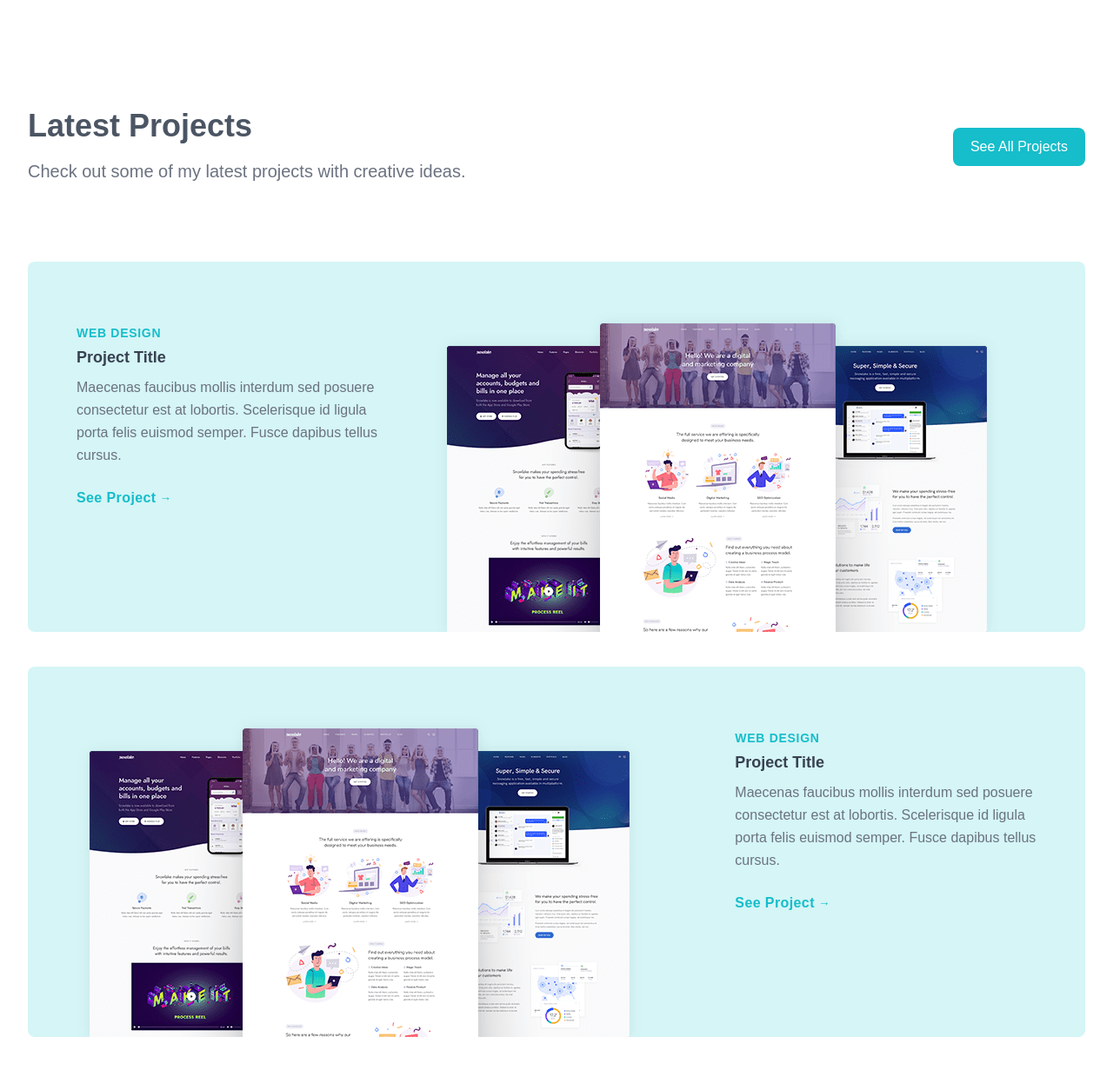
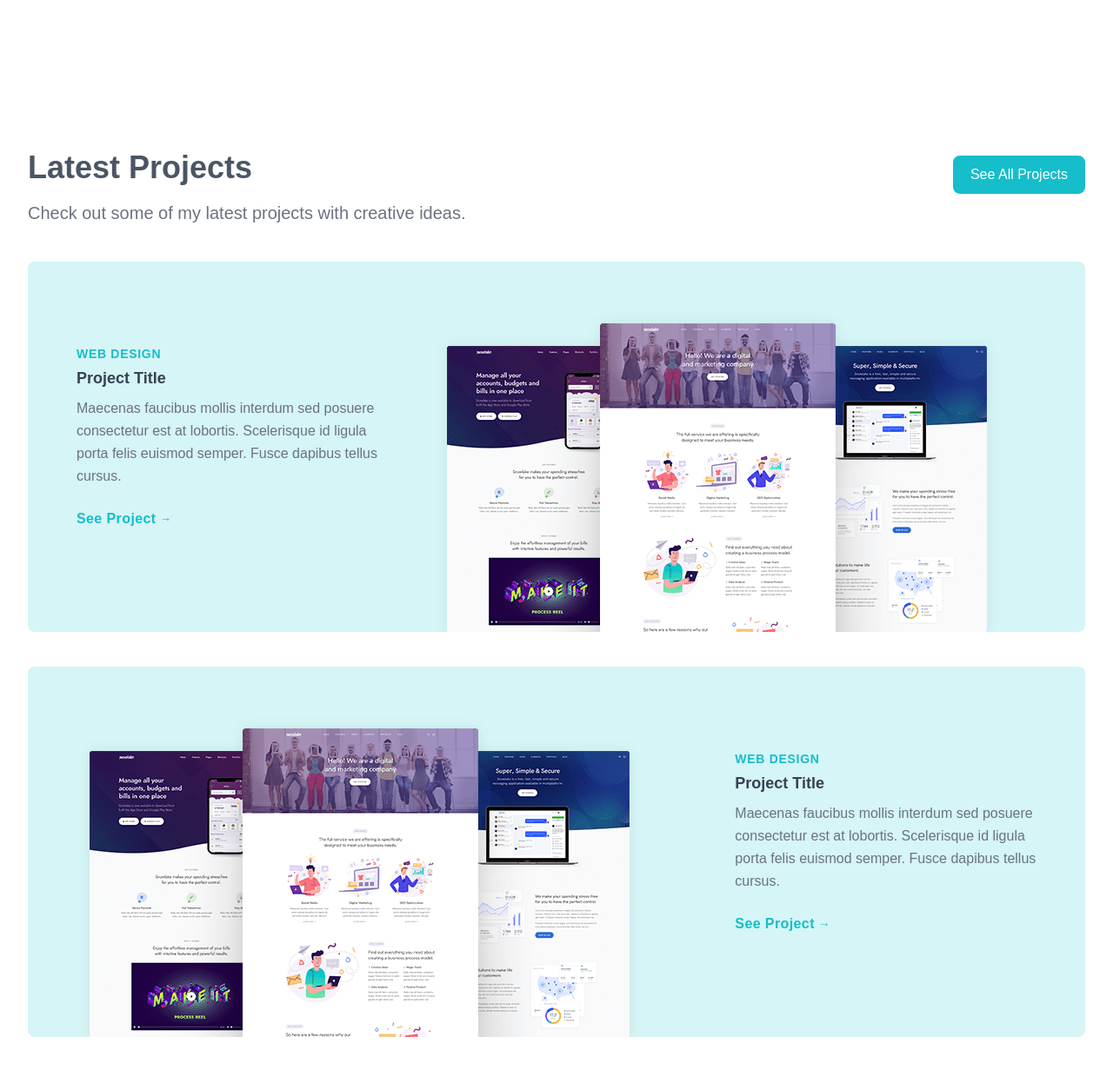
Before and after one commit to kmlrdzwn/tailwind-flowbite, a website: page index.html in a window 1280 px wide. Shown: the part 980-2211 px from the top of the page at 87% size. Drawn offline with Linux system fonts and the light colour scheme.

Commit message:
Minor spacing tweaks

```diff
--- a/index.html
+++ b/index.html
@@ -172,8 +172,8 @@
     <section class="bg-white dark:bg-gray-800">
       <!-- Section Header -->
       <div class="container mx-auto px-4 py-16 lg:px-8 lg:py-10 xl:max-w-7xl">
-        <div class="mb-10 flex flex-col space-y-8 lg:flex-row lg:items-center lg:justify-between lg:space-y-0">
-          <div class="md:py-12 lg:w-5/12 xl:w-5/12">
+        <div class="mb-10 mt-16 flex flex-col space-y-8 lg:flex-row lg:items-center lg:justify-between lg:space-y-0">
+          <div class="md:pt-8 lg:w-9/12">
             <h2 class="mb-4 text-3xl font-extrabold text-gray-600 dark:text-gray-200 md:text-4xl">Latest Projects</h2>
             <p class="text-lg font-medium text-gray-500 dark:text-gray-300 md:text-xl md:leading-relaxed">Check out some of my latest projects with creative ideas.</p>
           </div>
@@ -187,7 +187,7 @@
         <div class="mb-10 flex rounded-lg bg-teal-100 dark:border-2 dark:border-gray-400 dark:bg-transparent">
           <div class="flex-auto p-14 pb-0">
             <div class="flex flex-wrap lg:flex-nowrap">
-              <div class="mb-10 justify-start lg:w-1/3 xl:mt-4">
+              <div class="mb-10 justify-start lg:w-1/3 xl:mt-10">
                 <div class="mb-1 text-sm font-bold uppercase tracking-wider text-teal-400 dark:text-teal-500">Web Design</div>
                 <h3 class="mb-2 text-lg font-bold text-gray-700 dark:text-gray-200">Project Title</h3>
                 <p class="mb-6 leading-relaxed text-gray-500 dark:text-gray-400">Maecenas faucibus mollis interdum sed posuere consectetur est at lobortis. Scelerisque id ligula porta felis euismod semper. Fusce dapibus tellus cursus.</p>
@@ -207,7 +207,7 @@
         <div class="mb-10 flex rounded-lg bg-teal-100 dark:border-2 dark:border-gray-400 dark:bg-transparent">
           <div class="flex-auto p-14 pb-0">
             <div class="flex flex-wrap lg:flex-nowrap">
-              <div class="mb-10 justify-end lg:order-2 lg:w-1/3 xl:mt-4">
+              <div class="mb-10 justify-end lg:order-2 lg:w-1/3 xl:mt-10">
                 <div class="mb-1 text-sm font-bold uppercase tracking-wider text-teal-400 dark:text-teal-500">Web Design</div>
                 <h3 class="mb-2 text-lg font-bold text-gray-700 dark:text-gray-200">Project Title</h3>
                 <p class="mb-6 leading-relaxed text-gray-500 dark:text-gray-400">Maecenas faucibus mollis interdum sed posuere consectetur est at lobortis. Scelerisque id ligula porta felis euismod semper. Fusce dapibus tellus cursus.</p>
```
Also changed, not shown: style.css.
